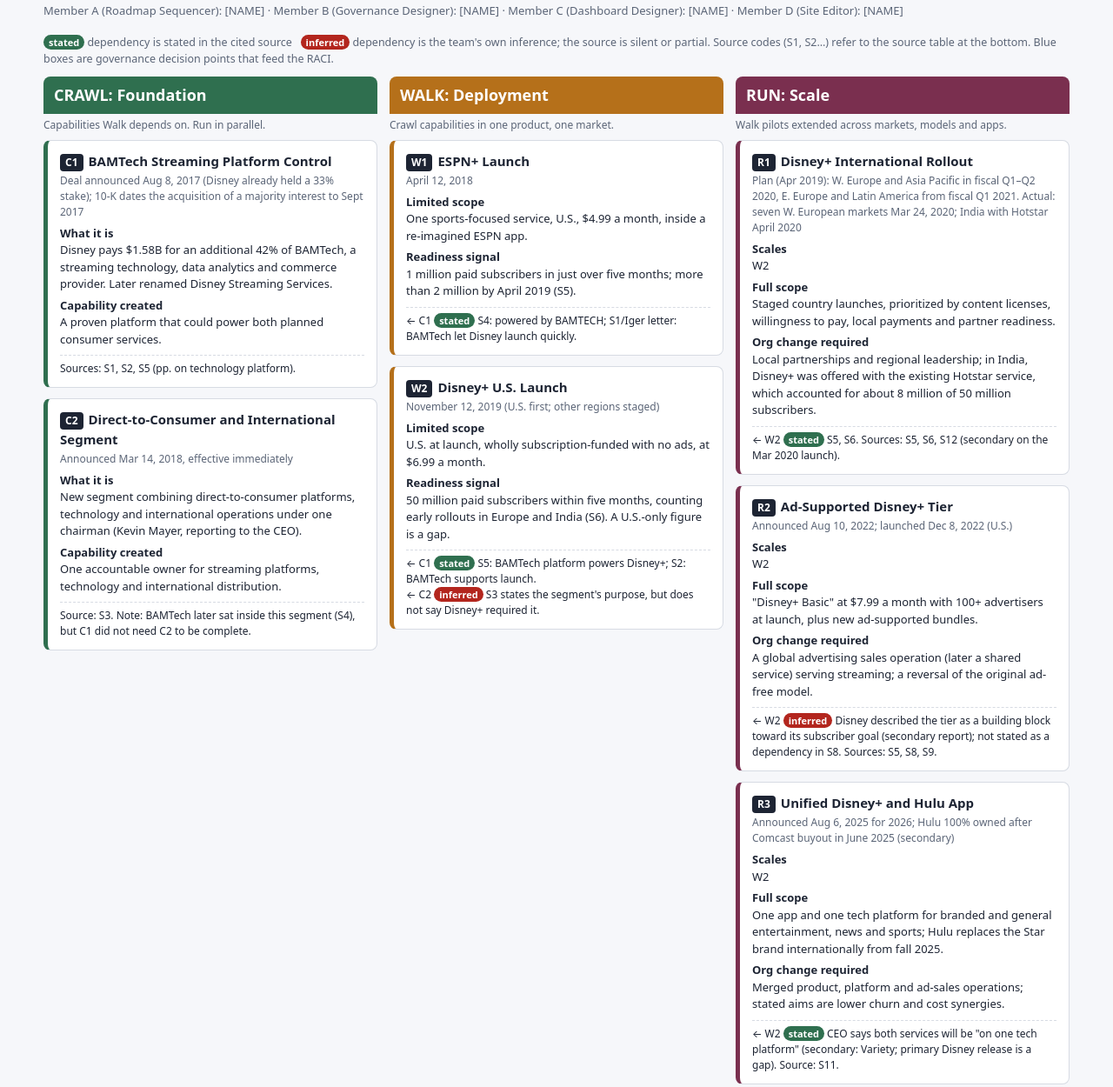
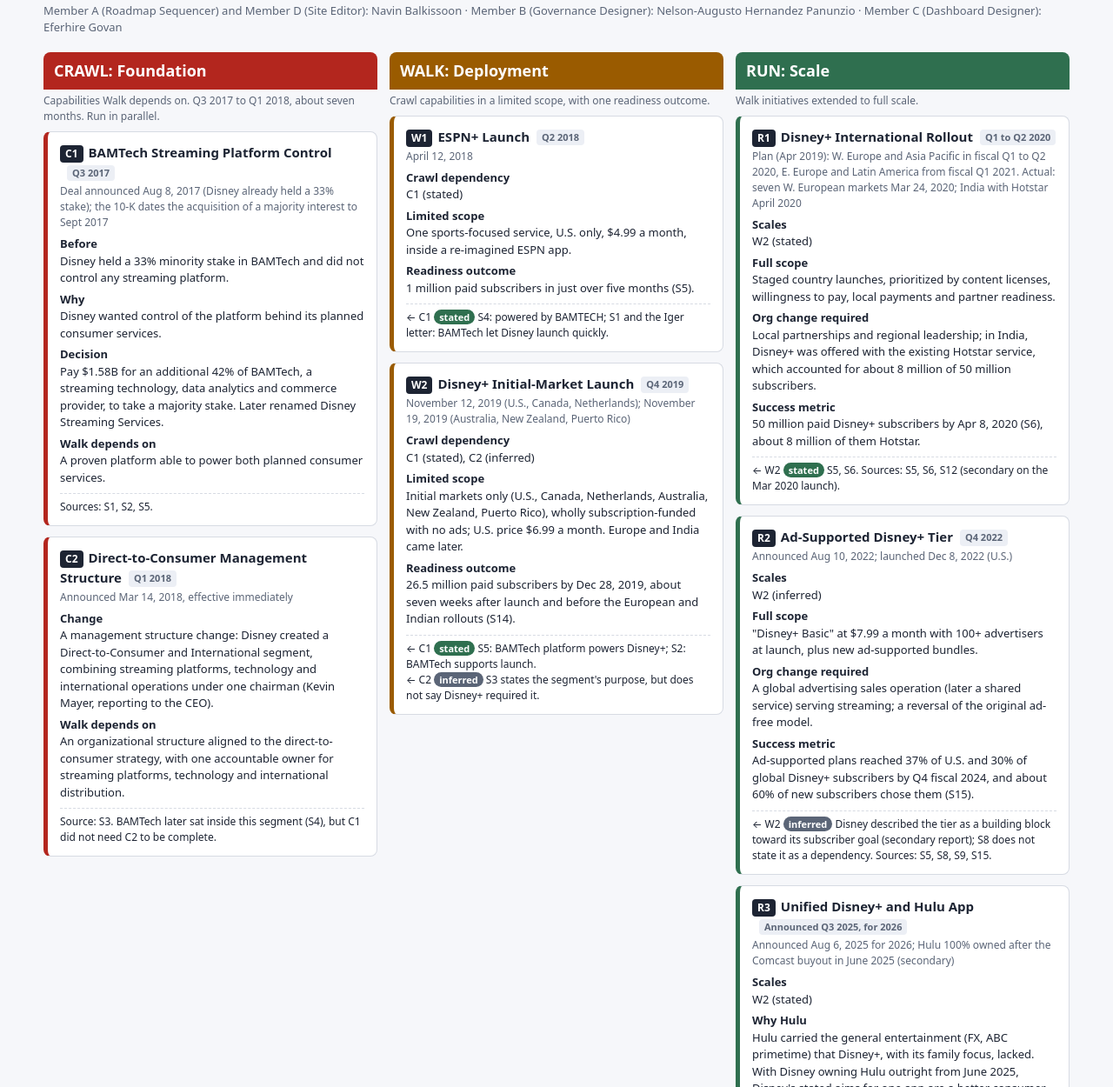
Before and after one commit to navinbalkissoon/Transformation-Roadmap, a plain HTML site: page roadmap.html in a window 1280 px wide. Shown: the part 136-1386 px from the top of the page at 87% size. Drawn offline with Linux system fonts and the light colour scheme.

Commit message:
Version 2

```diff
--- a/roadmap.html
+++ b/roadmap.html
@@ -5,7 +5,7 @@
 <meta name="viewport" content="width=device-width, initial-scale=1">
 <title>Disney Streaming Transformation Roadmap: Crawl / Walk / Run</title>
 <style>
-  :root{--ink:#1d2433;--mute:#5b6577;--line:#d7dbe3;--bg:#f6f7fa;--crawl:#2f6f4f;--walk:#b5701a;--run:#7a2f4f;--inf:#b3261e;--dec:#2a4fa8}
+  :root{--ink:#1d2433;--mute:#5b6577;--line:#d7dbe3;--bg:#f6f7fa;--crawl:#b3261e;--walk:#9a5b00;--run:#2f6f4f;--inf:#5b6577;--stated:#2f6f4f;--dec:#2a4fa8}
   *{box-sizing:border-box}
   body{font:15px/1.5 system-ui,-apple-system,Segoe UI,sans-serif;color:var(--ink);background:var(--bg);margin:0;padding:24px}
   main{max-width:1180px;margin:0 auto}
@@ -21,11 +21,12 @@
   .crawl .card{border-left-color:var(--crawl)}.walk .card{border-left-color:var(--walk)}.run .card{border-left-color:var(--run)}
   .card h3{margin:0 0 2px;font-size:15px}
   .id{display:inline-block;font-weight:700;font-size:12px;background:var(--ink);color:#fff;border-radius:4px;padding:1px 6px;margin-right:6px}
+  .qt{display:inline-block;font-size:11px;font-weight:600;background:#eceff5;color:var(--mute);border-radius:4px;padding:1px 6px;margin-left:8px;vertical-align:1px}
   .when{font-size:12px;color:var(--mute);margin-bottom:6px}
   .card dl{margin:6px 0 0;font-size:13px}
   .card dt{font-weight:600;margin-top:5px}.card dd{margin:0}
   .dep{font-size:12px;margin-top:8px;padding-top:6px;border-top:1px dashed var(--line)}
-  .badge{font-size:11px;font-weight:700;padding:1px 6px;border-radius:10px;color:#fff;background:var(--crawl)}
+  .badge{font-size:11px;font-weight:700;padding:1px 6px;border-radius:10px;color:#fff;background:var(--stated)}
   .badge.inf{background:var(--inf)}
   .dm{background:#eef2fb;border:1px solid #c9d5f2;border-left:5px solid var(--dec);border-radius:8px;padding:8px 12px;margin-bottom:10px;font-size:13px}
   .dm b{color:var(--dec)}
@@ -46,70 +47,76 @@
 <nav><a href="index.html">About Us</a><a href="roadmap.html"><b>Roadmap</b></a><a href="raci.html">RACI</a><a href="dashboard.html">Dashboard</a></nav>
 <h1>The Walt Disney Company: Streaming Transformation Roadmap</h1>
 <p class="sub">Crawl / Walk / Run reconstruction of Disney's direct-to-consumer transformation, 2017 to 2026, sequenced by dependency.</p>
-<p class="team">Member A (Roadmap Sequencer): [NAME] · Member B (Governance Designer): [NAME] · Member C (Dashboard Designer): [NAME] · Member D (Site Editor): [NAME]</p>
-
-<p class="legend"><span class="badge">stated</span> dependency is stated in the cited source &nbsp; <span class="badge inf">inferred</span> dependency is the team's own inference; the source is silent or partial. Source codes (S1, S2…) refer to the source table at the bottom. Blue boxes are governance decision points that feed the RACI.</p>
+<p class="team">Member A (Roadmap Sequencer) and Member D (Site Editor): Navin Balkissoon · Member B (Governance Designer): Nelson-Augusto Hernandez Panunzio · Member C (Dashboard Designer): Eferhire Govan</p>
 
 <div class="grid">
 
 <div class="col crawl">
 <h2>CRAWL: Foundation</h2>
-<p class="tag">Capabilities Walk depends on. Run in parallel.</p>
+<p class="tag">Capabilities Walk depends on. Q3 2017 to Q1 2018, about seven months. Run in parallel.</p>
 
-<div class="card"><h3><span class="id">C1</span>BAMTech Streaming Platform Control</h3>
-<div class="when">Deal announced Aug 8, 2017 (Disney already held a 33% stake); 10-K dates the acquisition of a majority interest to Sept 2017</div>
-<dl><dt>What it is</dt><dd>Disney pays $1.58B for an additional 42% of BAMTech, a streaming technology, data analytics and commerce provider. Later renamed Disney Streaming Services.</dd>
-<dt>Capability created</dt><dd>A proven platform that could power both planned consumer services.</dd></dl>
-<div class="dep">Sources: S1, S2, S5 (pp. on technology platform).</div></div>
+<div class="card"><h3><span class="id">C1</span>BAMTech Streaming Platform Control<span class="qt">Q3 2017</span></h3>
+<div class="when">Deal announced Aug 8, 2017 (Disney already held a 33% stake); the 10-K dates the acquisition of a majority interest to Sept 2017</div>
+<dl><dt>Before</dt><dd>Disney held a 33% minority stake in BAMTech and did not control any streaming platform.</dd>
+<dt>Why</dt><dd>Disney wanted control of the platform behind its planned consumer services.</dd>
+<dt>Decision</dt><dd>Pay $1.58B for an additional 42% of BAMTech, a streaming technology, data analytics and commerce provider, to take a majority stake. Later renamed Disney Streaming Services.</dd>
+<dt>Walk depends on</dt><dd>A proven platform able to power both planned consumer services.</dd></dl>
+<div class="dep">Sources: S1, S2, S5.</div></div>
 
-<div class="card"><h3><span class="id">C2</span>Direct-to-Consumer and International Segment</h3>
+<div class="card"><h3><span class="id">C2</span>Direct-to-Consumer Management Structure<span class="qt">Q1 2018</span></h3>
 <div class="when">Announced Mar 14, 2018, effective immediately</div>
-<dl><dt>What it is</dt><dd>New segment combining direct-to-consumer platforms, technology and international operations under one chairman (Kevin Mayer, reporting to the CEO).</dd>
-<dt>Capability created</dt><dd>One accountable owner for streaming platforms, technology and international distribution.</dd></dl>
-<div class="dep">Source: S3. Note: BAMTech later sat inside this segment (S4), but C1 did not need C2 to be complete.</div></div>
+<dl><dt>Change</dt><dd>A management structure change: Disney created a Direct-to-Consumer and International segment, combining streaming platforms, technology and international operations under one chairman (Kevin Mayer, reporting to the CEO).</dd>
+<dt>Walk depends on</dt><dd>An organizational structure aligned to the direct-to-consumer strategy, with one accountable owner for streaming platforms, technology and international distribution.</dd></dl>
+<div class="dep">Source: S3. BAMTech later sat inside this segment (S4), but C1 did not need C2 to be complete.</div></div>
 </div>
 
 <div class="col walk">
 <h2>WALK: Deployment</h2>
-<p class="tag">Crawl capabilities in one product, one market.</p>
+<p class="tag">Crawl capabilities in a limited scope, with one readiness outcome.</p>
 
-<div class="card"><h3><span class="id">W1</span>ESPN+ Launch</h3>
+<div class="card"><h3><span class="id">W1</span>ESPN+ Launch<span class="qt">Q2 2018</span></h3>
 <div class="when">April 12, 2018</div>
-<dl><dt>Limited scope</dt><dd>One sports-focused service, U.S., $4.99 a month, inside a re-imagined ESPN app.</dd>
-<dt>Readiness signal</dt><dd>1 million paid subscribers in just over five months; more than 2 million by April 2019 (S5).</dd></dl>
-<div class="dep">← C1 <span class="badge">stated</span> S4: powered by BAMTECH; S1/Iger letter: BAMTech let Disney launch quickly.</div></div>
+<dl><dt>Crawl dependency</dt><dd>C1 (stated)</dd>
+<dt>Limited scope</dt><dd>One sports-focused service, U.S. only, $4.99 a month, inside a re-imagined ESPN app.</dd>
+<dt>Readiness outcome</dt><dd>1 million paid subscribers in just over five months (S5).</dd></dl>
+<div class="dep">← C1 <span class="badge">stated</span> S4: powered by BAMTECH; S1 and the Iger letter: BAMTech let Disney launch quickly.</div></div>
 
-<div class="card"><h3><span class="id">W2</span>Disney+ U.S. Launch</h3>
-<div class="when">November 12, 2019 (U.S. first; other regions staged)</div>
-<dl><dt>Limited scope</dt><dd>U.S. at launch, wholly subscription-funded with no ads, at $6.99 a month.</dd>
-<dt>Readiness signal</dt><dd>50 million paid subscribers within five months, counting early rollouts in Europe and India (S6). A U.S.-only figure is a gap.</dd></dl>
-<div class="dep">← C1 <span class="badge">stated</span> S5: BAMTech platform powers Disney+; S2: BAMTech supports launch.<br>← C2 <span class="badge inf">inferred</span> S3 states the segment's purpose, but does not say Disney+ required it.</div></div>
+<div class="card"><h3><span class="id">W2</span>Disney+ Initial-Market Launch<span class="qt">Q4 2019</span></h3>
+<div class="when">November 12, 2019 (U.S., Canada, Netherlands); November 19, 2019 (Australia, New Zealand, Puerto Rico)</div>
+<dl><dt>Crawl dependency</dt><dd>C1 (stated), C2 (inferred)</dd>
+<dt>Limited scope</dt><dd>Initial markets only (U.S., Canada, Netherlands, Australia, New Zealand, Puerto Rico), wholly subscription-funded with no ads; U.S. price $6.99 a month. Europe and India came later.</dd>
+<dt>Readiness outcome</dt><dd>26.5 million paid subscribers by Dec 28, 2019, about seven weeks after launch and before the European and Indian rollouts (S14).</dd></dl>
+<div class="dep">← C1 <span class="badge">stated</span> S5: BAMTech platform powers Disney+; S2: BAMTech supports launch.<br>← C2 <span class="badge inf">inferred</span> S3 states the segment&#x27;s purpose, but does not say Disney+ required it.</div></div>
 </div>
 
 <div class="col run">
 <h2>RUN: Scale</h2>
-<p class="tag">Walk pilots extended across markets, models and apps.</p>
+<p class="tag">Walk initiatives extended to full scale.</p>
 
-<div class="card"><h3><span class="id">R1</span>Disney+ International Rollout</h3>
-<div class="when">Plan (Apr 2019): W. Europe and Asia Pacific in fiscal Q1–Q2 2020, E. Europe and Latin America from fiscal Q1 2021. Actual: seven W. European markets Mar 24, 2020; India with Hotstar April 2020</div>
-<dl><dt>Scales</dt><dd>W2</dd>
+<div class="card"><h3><span class="id">R1</span>Disney+ International Rollout<span class="qt">Q1 to Q2 2020</span></h3>
+<div class="when">Plan (Apr 2019): W. Europe and Asia Pacific in fiscal Q1 to Q2 2020, E. Europe and Latin America from fiscal Q1 2021. Actual: seven W. European markets Mar 24, 2020; India with Hotstar April 2020</div>
+<dl><dt>Scales</dt><dd>W2 (stated)</dd>
 <dt>Full scope</dt><dd>Staged country launches, prioritized by content licenses, willingness to pay, local payments and partner readiness.</dd>
-<dt>Org change required</dt><dd>Local partnerships and regional leadership; in India, Disney+ was offered with the existing Hotstar service, which accounted for about 8 million of 50 million subscribers.</dd></dl>
+<dt>Org change required</dt><dd>Local partnerships and regional leadership; in India, Disney+ was offered with the existing Hotstar service, which accounted for about 8 million of 50 million subscribers.</dd>
+<dt>Success metric</dt><dd>50 million paid Disney+ subscribers by Apr 8, 2020 (S6), about 8 million of them Hotstar.</dd></dl>
 <div class="dep">← W2 <span class="badge">stated</span> S5, S6. Sources: S5, S6, S12 (secondary on the Mar 2020 launch).</div></div>
 
-<div class="card"><h3><span class="id">R2</span>Ad-Supported Disney+ Tier</h3>
+<div class="card"><h3><span class="id">R2</span>Ad-Supported Disney+ Tier<span class="qt">Q4 2022</span></h3>
 <div class="when">Announced Aug 10, 2022; launched Dec 8, 2022 (U.S.)</div>
-<dl><dt>Scales</dt><dd>W2</dd>
-<dt>Full scope</dt><dd>"Disney+ Basic" at $7.99 a month with 100+ advertisers at launch, plus new ad-supported bundles.</dd>
-<dt>Org change required</dt><dd>A global advertising sales operation (later a shared service) serving streaming; a reversal of the original ad-free model.</dd></dl>
-<div class="dep">← W2 <span class="badge inf">inferred</span> Disney described the tier as a building block toward its subscriber goal (secondary report); not stated as a dependency in S8. Sources: S5, S8, S9.</div></div>
+<dl><dt>Scales</dt><dd>W2 (inferred)</dd>
+<dt>Full scope</dt><dd>&quot;Disney+ Basic&quot; at $7.99 a month with 100+ advertisers at launch, plus new ad-supported bundles.</dd>
+<dt>Org change required</dt><dd>A global advertising sales operation (later a shared service) serving streaming; a reversal of the original ad-free model.</dd>
+<dt>Success metric</dt><dd>Ad-supported plans reached 37% of U.S. and 30% of global Disney+ subscribers by Q4 fiscal 2024, and about 60% of new subscribers chose them (S15).</dd></dl>
+<div class="dep">← W2 <span class="badge inf">inferred</span> Disney described the tier as a building block toward its subscriber goal (secondary report); S8 does not state it as a dependency. Sources: S5, S8, S9, S15.</div></div>
 
-<div class="card"><h3><span class="id">R3</span>Unified Disney+ and Hulu App</h3>
-<div class="when">Announced Aug 6, 2025 for 2026; Hulu 100% owned after Comcast buyout in June 2025 (secondary)</div>
-<dl><dt>Scales</dt><dd>W2</dd>
+<div class="card"><h3><span class="id">R3</span>Unified Disney+ and Hulu App<span class="qt">Announced Q3 2025, for 2026</span></h3>
+<div class="when">Announced Aug 6, 2025 for 2026; Hulu 100% owned after the Comcast buyout in June 2025 (secondary)</div>
+<dl><dt>Scales</dt><dd>W2 (stated)</dd>
+<dt>Why Hulu</dt><dd>Hulu carried the general entertainment (FX, ABC primetime) that Disney+, with its family focus, lacked. With Disney owning Hulu outright from June 2025, Disney&#x27;s stated aims for one app are a better consumer experience and lower churn.</dd>
 <dt>Full scope</dt><dd>One app and one tech platform for branded and general entertainment, news and sports; Hulu replaces the Star brand internationally from fall 2025.</dd>
-<dt>Org change required</dt><dd>Merged product, platform and ad-sales operations; stated aims are lower churn and cost synergies.</dd></dl>
-<div class="dep">← W2 <span class="badge">stated</span> CEO says both services will be "on one tech platform" (secondary: Variety; primary Disney release is a gap). Source: S11.</div></div>
+<dt>Org change required</dt><dd>Merged product, platform and ad-sales operations.</dd>
+<dt>Success metric</dt><dd>Lower churn after the unified app, Disney&#x27;s stated aim.</dd></dl>
+<div class="dep">← W2 <span class="badge">stated</span> CEO says both services will be &quot;on one tech platform&quot; (secondary: Variety; primary Disney release is a gap). Source: S11.</div></div>
 </div>
 
 </div>
@@ -125,16 +132,16 @@
 
 <section>
 <h2 class="sec">Dependency annotations</h2>
+<p class="legend">Stated by Disney: a Disney source says the later initiative relies on the earlier one. Our inference: the order is our own reasoning, because the sources give the purpose but do not say the later initiative required it.</p>
 <table>
-<tr><th>Dependency</th><th>Enables</th><th>Basis</th></tr>
-<tr><td>C1 BAMTech Streaming Platform Control → W1 ESPN+ Launch</td><td>Launching a subscription streaming service on an existing, proven platform in early 2018</td><td>Stated (S1, S4)</td></tr>
-<tr><td>C1 BAMTech Streaming Platform Control → W2 Disney+ U.S. Launch</td><td>Running Disney+ on the same platform, with analytics and personalization</td><td>Stated (S2, S5)</td></tr>
-<tr><td>C2 Direct-to-Consumer and International Segment → W2 Disney+ U.S. Launch</td><td>One accountable leader for platform, technology and distribution during launch</td><td>Inferred (S3 gives the purpose, not a requirement)</td></tr>
-<tr><td>W2 Disney+ U.S. Launch → R1 Disney+ International Rollout</td><td>Staged expansion using a proven launch playbook and platform</td><td>Stated (S5)</td></tr>
-<tr><td>W2 Disney+ U.S. Launch → R2 Ad-Supported Disney+ Tier</td><td>Adding a lower-priced, ad-funded tier to an established subscriber base</td><td>Inferred</td></tr>
-<tr><td>W2 Disney+ U.S. Launch → R3 Unified Disney+ and Hulu App</td><td>Merging Hulu onto Disney+'s platform with combined ad sales</td><td>Stated (secondary; primary release to be located)</td></tr>
+<tr><th>Dependency</th><th>Enables</th><th>Basis of the link</th></tr>
+<tr><td>C1 BAMTech Streaming Platform Control → W1 ESPN+ Launch</td><td>Launching a subscription streaming service on an existing, proven platform in early 2018</td><td>Stated by Disney (S1, S4)</td></tr>
+<tr><td>C1 BAMTech Streaming Platform Control → W2 Disney+ Initial-Market Launch</td><td>Running Disney+ on the same platform, with analytics and personalization</td><td>Stated by Disney (S2, S5)</td></tr>
+<tr><td>C2 Direct-to-Consumer Management Structure → W2 Disney+ Initial-Market Launch</td><td>One accountable leader for platform, technology and distribution during launch</td><td>Our inference (S3 gives the segment's purpose, not a requirement)</td></tr>
+<tr><td>W2 Disney+ Initial-Market Launch → R1 Disney+ International Rollout</td><td>Staged expansion using a proven launch playbook and platform</td><td>Stated by Disney (S5)</td></tr>
+<tr><td>W2 Disney+ Initial-Market Launch → R2 Ad-Supported Disney+ Tier</td><td>Adding a lower-priced, ad-funded tier to an established subscriber base</td><td>Our inference (S8 does not say the tier needed W2)</td></tr>
+<tr><td>W2 Disney+ Initial-Market Launch → R3 Unified Disney+ and Hulu App</td><td>Disney's stated aims: a better consumer experience and lower churn</td><td>Stated by Disney's CEO (S11, press coverage; Disney's own release to be located)</td></tr>
 </table>
-<p class="legend"><b>Removal test.</b> Without C1, W1 cannot launch in 2018 and W2 has no platform. Without C2, Disney+ could still launch, so C2 is the weakest Crawl item: either find evidence that the segment was required, or treat C2 as an organizational enabler and say so. W1 → Run is not drawn: ESPN+ is a Walk learning step, and the Run items scale Disney+. The group should decide whether that is acceptable.</p>
 </section>
 
 <section>
@@ -142,23 +149,9 @@
 <div class="rat"><h3>Why Crawl precedes Walk</h3>
 <p>Crawl holds the two foundations Disney set before launching any consumer service: control of streaming technology and an organization to run it. BAMTech gave Disney a proven streaming and commerce platform instead of a ground-up build, and Disney's filings say it supported the launch of both services. The Direct-to-Consumer and International segment put platforms, technology and international operations under one accountable leader. Remove BAMTech and ESPN+ cannot launch in early 2018; remove the segment and platform, distribution and international decisions stay scattered across businesses. The two run in parallel.</p></div>
 <div class="rat"><h3>Why Walk precedes Run</h3>
-<p>Walk tested the platform on two bounded products before any global bet. ESPN+ was one sports service in the United States at a low monthly price; Disney+ launched in the United States first, with other regions staged afterwards. Each produced readiness evidence: ESPN+ passed one million paid subscribers in just over five months, and Disney+ reached 50 million within five months as early rollouts began. Run depends on that evidence because it changes pricing, advertising and app design for a mass audience. Scaling before demand and stability were proven would have put the whole platform at risk.</p></div>
+<p>Walk tested the platform on two bounded products before any global bet. ESPN+ was one sports service in the United States at a low monthly price; Disney+ launched in the United States and five other markets first, with Europe and India staged afterwards. Each produced readiness evidence: ESPN+ passed one million paid subscribers in just over five months, and Disney+ reached 26.5 million paid subscribers within seven weeks across its initial markets. Run depends on that evidence because it changes pricing, advertising and app design for a mass audience. Scaling before demand and stability were proven would have put the whole platform at risk.</p></div>
 <div class="rat"><h3>Why Run comes last</h3>
 <p>Run scales Disney+ beyond its launch design, and every step changes the organization, not just the technology. International rollout needs local payments, partners and regional leadership; the ad-supported tier reverses the original ad-free model and needs an advertising sales operation; the unified app merges two services onto one platform and one ad-sales effort. These come last because each consumes what Walk proved: a stable platform, a paying base and a launch playbook. The 2020 and 2023 reorganizations show the governance cost: who decides distribution, pricing and profit was contested, and Run depends on settling it.</p></div>
-</section>
-
-<section>
-<h2 class="sec">Known gaps in the public record</h2>
-<div class="note">
-<ul>
-<li>Disney's initial 33% BAMTech stake (August 2016) is not yet confirmed from a primary source; S1 confirms only that Disney already held 33%.</li>
-<li>The brief expects Crawl to take 6 to 12 months. Disney's foundation work ran from 2016 to 2018, about two years; this roadmap reflects the case.</li>
-<li>Public sources say little about Disney's data platform, architecture standards or data ownership. RACI decisions of those types will rest on inference and must be marked as such.</li>
-<li>The 2019 subscriber target (60 to 90 million Disney+ subscribers by fiscal 2024) may not be comparable to later reported figures, which exclude Disney+ Hotstar. Check before using on the dashboard.</li>
-<li>No U.S.-only Disney+ launch figure has been located, and the primary Disney release for the August 2025 app unification is still to be found.</li>
-<li>Oct 2020 and Feb 2023 reorganization details come from Disney releases plus secondary coverage; the 2023 release page is undated.</li>
-</ul>
-</div>
 </section>
 
 <section>
@@ -177,6 +170,9 @@
 <tr><td>S10</td><td>The Walt Disney Company, Q4 and full-year fiscal 2024 earnings release (Nov 14, 2024).</td></tr>
 <tr><td>S11</td><td>Secondary on Aug 6, 2025 announcement: Variety, Axios (primary Disney release to be located).</td></tr>
 <tr><td>S12</td><td>Secondary on the March 2020 European launch: Senal News. Replace with Disney's own release.</td></tr>
+<tr><td>S13</td><td>Disney+ press release, Nov 12, 2019: launch in the U.S., Canada and the Netherlands; Australia, New Zealand and Puerto Rico on Nov 19. press.disneyplus.com</td></tr>
+<tr><td>S14</td><td>The Walt Disney Company, Q1 fiscal 2020 earnings release, Feb 4, 2020: paid subscribers at Dec 28, 2019. The 26.5 million figure is from a secondary report and is to be confirmed here.</td></tr>
+<tr><td>S15</td><td>Variety and IBC reports on Disney's Q4 fiscal 2024 earnings call (Nov 14, 2024): CEO remarks on ad-supported share. Secondary; primary transcript to be located.</td></tr>
 </table>
 </section>
 </main>
```
Also changed, not shown: index.html (+3 -3 lines).
